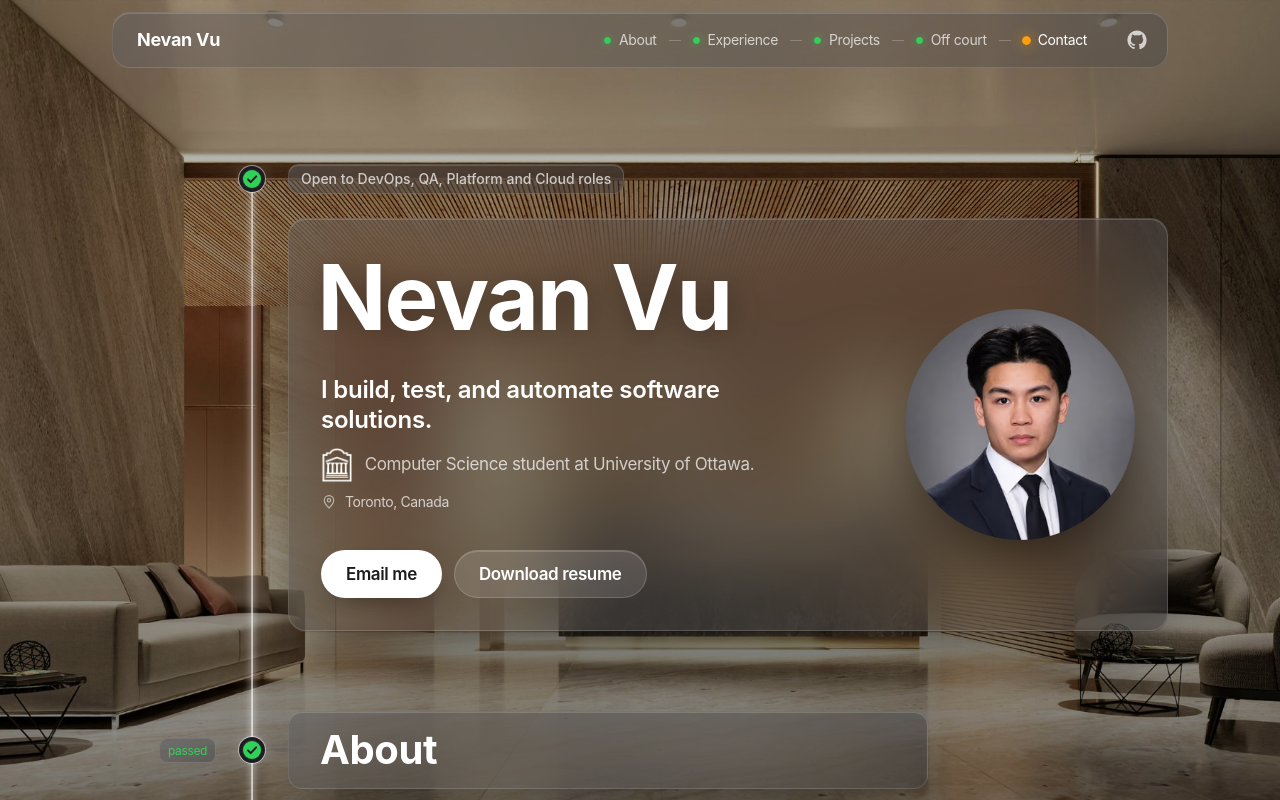
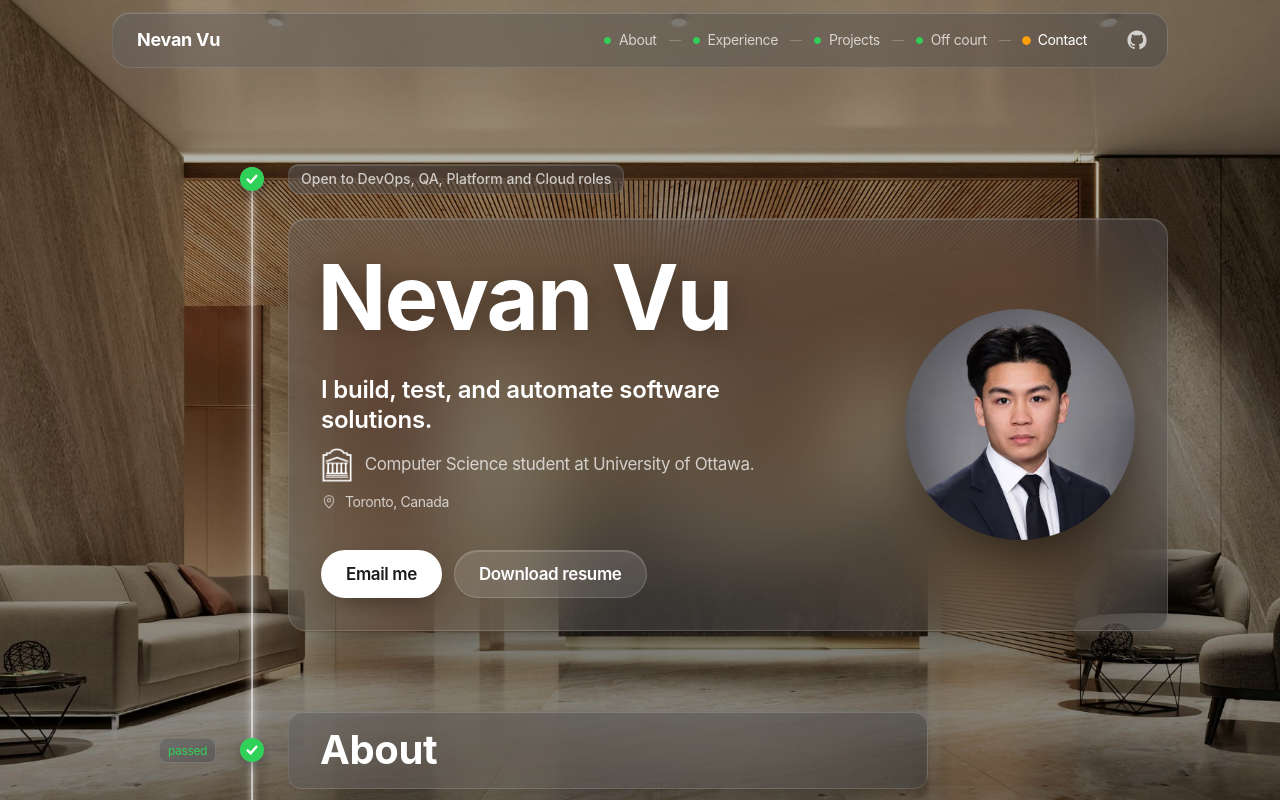
Before and after one commit to nevanvu/nevanvu.github.io, a Next.js app: page / in a window 1280 px wide. Shown: the top 800 px of the page. Built offline with nearby package versions, Linux system fonts and the light colour scheme.

Commit message:
Restyle pipeline status dots as Apple-style glass symbols
Co-Authored-By: Claude Opus 5.5 <noreply@anthropic.com>

```diff
--- a/app/globals.css
+++ b/app/globals.css
@@ -60,7 +60,7 @@
   --space-9: 6rem;
 
   --gutter: 1rem;
-  --node: 1.25rem;
+  --node: 1.5rem;
   --node-col: 1.75rem;
   --meta-col: 0rem;
   --panel-pad: var(--space-5);
@@ -305,14 +305,12 @@ a {
 [data-state="waiting"] > .nav-dot {
   border-color: var(--run);
   background: var(--run);
-  box-shadow: 0 0 10px rgb(255 159 10 / 0.7);
   transform: scale(1.25);
 }
 
 [data-state="passed"] > .nav-dot {
   border-color: var(--pass);
   background: var(--pass);
-  box-shadow: 0 0 8px rgb(48 209 88 / 0.45);
 }
 
 .header-actions {
@@ -476,7 +474,7 @@ a {
   }
 }
 
-/* A brass sconce on the rail: dark until its stage runs, then lit. */
+/* A small glass button on the rail holding an SF Symbols-style status glyph. */
 .stage-node {
   grid-area: node;
   position: relative;
@@ -487,19 +485,11 @@ a {
   height: var(--node);
   justify-self: center;
   border-radius: 50%;
-  background: var(--walnut);
-  box-shadow: 0 0 0 3px var(--espresso), 0 0 0 4px rgb(255 255 255 / 0.28);
-  transition: box-shadow 300ms ease;
-}
-
-[data-state="running"] .stage-node,
-[data-state="waiting"] .stage-node {
-  box-shadow: 0 0 0 3px var(--espresso), 0 0 0 4px rgb(255 159 10 / 0.5), 0 0 22px rgb(255 159 10 / 0.45);
-}
-
-[data-state="passed"] .stage-node,
-:root:not(.js) .stage-node {
-  box-shadow: 0 0 0 3px var(--espresso), 0 0 0 4px rgb(255 255 255 / 0.45), 0 0 18px rgb(255 255 255 / 0.3);
+  background: linear-gradient(160deg, rgb(255 255 255 / 0.2), rgb(255 255 255 / 0.06)), rgb(36 37 42 / 0.6);
+  -webkit-backdrop-filter: blur(12px) saturate(1.6);
+  backdrop-filter: blur(12px) saturate(1.6);
+  box-shadow: inset 0 0 0 1px rgb(255 255 255 / 0.2), inset 0 1px 0 rgb(255 255 255 / 0.25),
+    0 4px 12px rgb(0 0 0 / 0.35);
 }
 
 .stage-title {
@@ -591,6 +581,9 @@ a {
 
 /* ---------- Status glyph ---------- */
 .stage-icon {
+  display: block;
+  width: 100%;
+  height: 100%;
   overflow: visible;
 }
 
@@ -599,31 +592,24 @@ a {
   transition: opacity 200ms ease;
 }
 
-.i-ring,
-.i-arc {
-  fill: none;
-  stroke-width: 1.5;
+.i-ring {
+  fill: var(--queued);
 }
 
-.i-ring {
-  stroke: var(--queued);
-}
-
-.i-arc {
-  stroke: var(--run);
-  stroke-dasharray: 30 70;
-  stroke-linecap: round;
-  transform-origin: 10px 10px;
+.i-spin {
+  fill: var(--run);
+  transform-origin: 12px 12px;
 }
 
 .i-fill {
   fill: var(--pass);
+  transition: opacity 200ms ease, fill 200ms ease;
 }
 
 .i-check {
   fill: none;
-  stroke: var(--espresso);
-  stroke-width: 2;
+  stroke: #fff;
+  stroke-width: 2.4;
   stroke-linecap: round;
   stroke-linejoin: round;
   stroke-dasharray: 100;
@@ -632,10 +618,10 @@ a {
 }
 
 .i-pause {
-  fill: var(--run);
+  fill: #fff;
 }
 
-/* passed (default, also the no-JS state) */
+/* passed (default, also the no-JS state): checkmark.circle.fill */
 .i-fill,
 .i-check {
   opacity: 1;
@@ -645,7 +631,7 @@ a {
   stroke-dashoffset: 0;
 }
 
-/* queued */
+/* queued: a quiet dot inside the glass */
 .js .stage:not([data-state]) .i-ring,
 [data-state="queued"] .i-ring {
   opacity: 1;
@@ -654,7 +640,7 @@ a {
 .js .stage:not([data-state]) :is(.i-fill, .i-check),
 [data-state="queued"] :is(.i-fill, .i-check),
 [data-state="running"] :is(.i-fill, .i-check),
-[data-state="waiting"] :is(.i-fill, .i-check) {
+[data-state="waiting"] .i-check {
   opacity: 0;
 }
 
@@ -665,21 +651,21 @@ a {
   stroke-dashoffset: 100;
 }
 
-/* running */
-[data-state="running"] .i-ring {
-  opacity: 0.35;
-  stroke: var(--run);
+/* running: the system activity spinner, ticking spoke by spoke */
+[data-state="running"] .i-spin {
+  opacity: 1;
 }
 
-[data-state="running"] .i-arc {
-  opacity: 1;
-  animation: spin 1s linear infinite;
+@media (prefers-reduced-motion: no-preference) {
+  [data-state="running"] .i-spin {
+    animation: spin 1s steps(12) infinite;
+  }
 }
 
-/* waiting on approval */
-[data-state="waiting"] .i-ring {
+/* waiting on approval: pause.circle.fill */
+[data-state="waiting"] .i-fill {
   opacity: 1;
-  stroke: var(--run);
+  fill: var(--run);
 }
 
 [data-state="waiting"] .i-pause {
--- a/components/StageIcon.tsx
+++ b/components/StageIcon.tsx
@@ -1,15 +1,32 @@
 // One SVG holds every status glyph; CSS shows the one matching the
-// nearest [data-state] (queued, running, passed, waiting).
+// nearest [data-state] (queued, running, passed, waiting). The glyphs follow
+// SF Symbols: circle, the system activity spinner, checkmark.circle.fill and
+// pause.circle.fill.
+const SPOKES = Array.from({ length: 12 }, (_, i) => i);
+
 export function StageIcon() {
   return (
-    <svg className="stage-icon" viewBox="0 0 20 20" width="20" height="20" aria-hidden="true" focusable="false">
-      <circle className="i-ring" cx="10" cy="10" r="8.25" />
-      <circle className="i-arc" cx="10" cy="10" r="8.25" pathLength="100" />
-      <circle className="i-fill" cx="10" cy="10" r="9" />
-      <path className="i-check" d="M6 10.4l2.7 2.7L14.2 7.4" pathLength="100" />
+    <svg className="stage-icon" viewBox="0 0 24 24" width="24" height="24" aria-hidden="true" focusable="false">
+      <circle className="i-ring" cx="12" cy="12" r="4" />
+      <g className="i-spin">
+        {SPOKES.map((i) => (
+          <rect
+            key={i}
+            x="11.1"
+            y="4.5"
+            width="1.8"
+            height="4.4"
+            rx="0.9"
+            transform={`rotate(${i * 30} 12 12)`}
+            opacity={(0.18 + (0.82 * i) / 11).toFixed(2)}
+          />
+        ))}
+      </g>
+      <circle className="i-fill" cx="12" cy="12" r="12" />
+      <path className="i-check" d="M7.6 12.4l3 3 5.8-6.6" pathLength="100" />
       <g className="i-pause">
-        <rect x="7" y="6.5" width="2" height="7" rx="1" />
-        <rect x="11" y="6.5" width="2" height="7" rx="1" />
+        <rect x="8.6" y="7.5" width="2.3" height="9" rx="1.15" />
+        <rect x="13.1" y="7.5" width="2.3" height="9" rx="1.15" />
       </g>
     </svg>
   );
```
